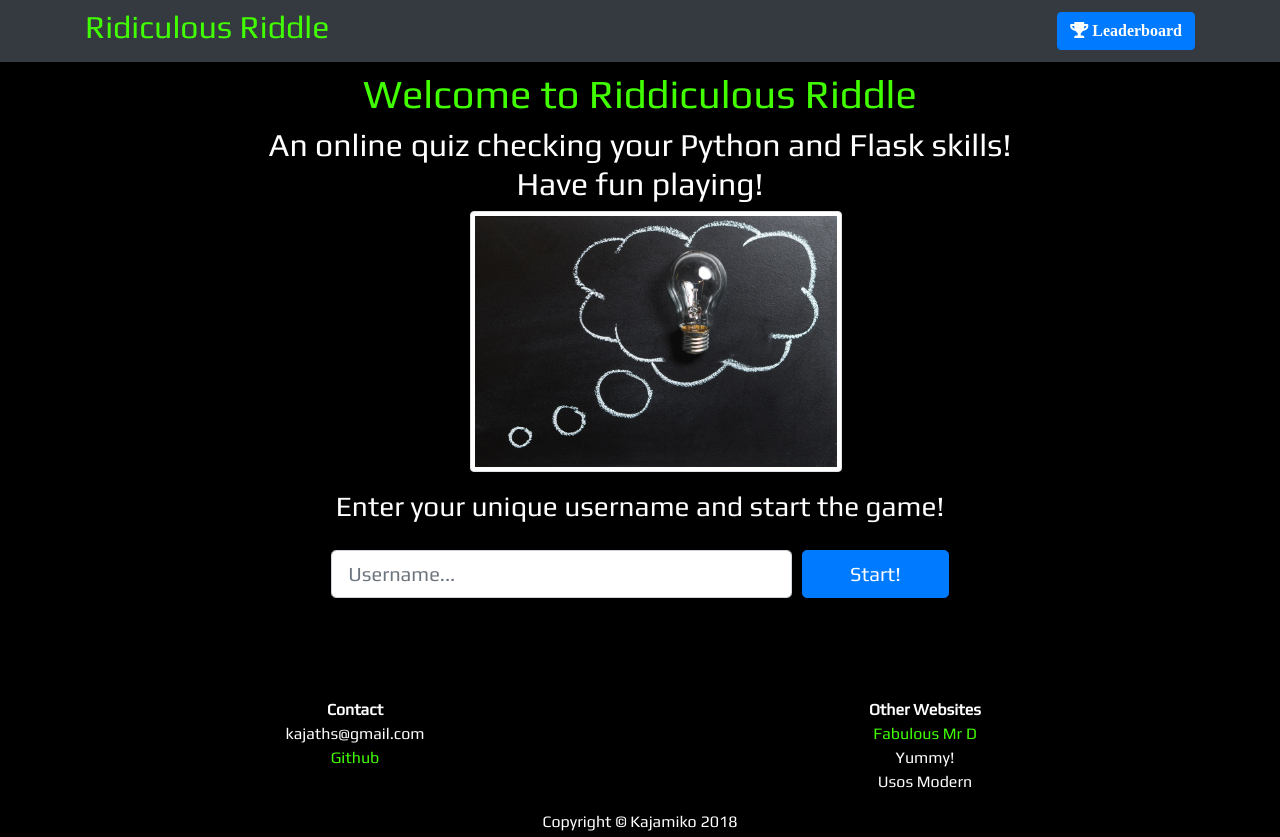
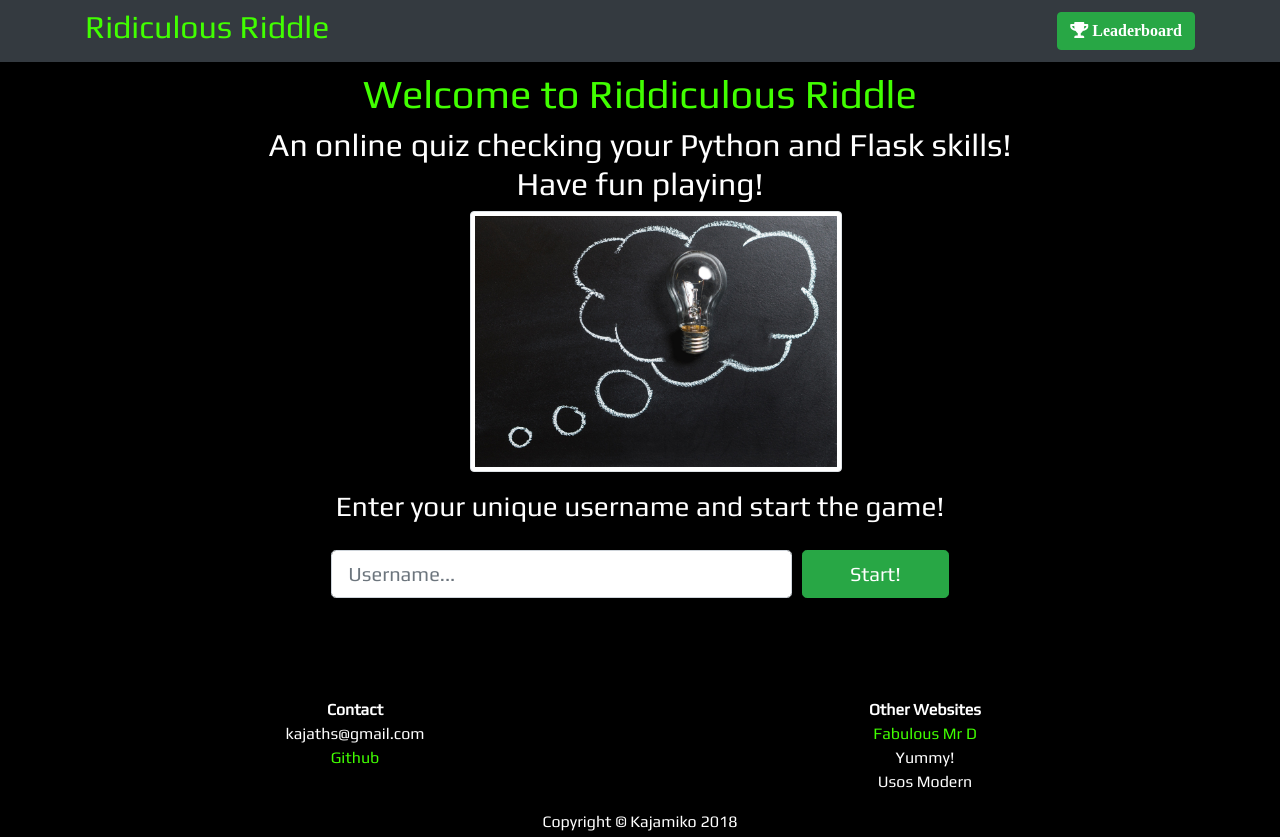
Before and after one commit to kajamiko/ridiculous_riddle, a Flask app: page / in a window 1280 px wide. Shown: the top 837 px of the page. Run offline with Flask 2, Linux system fonts and the light colour scheme; some libraries are stand-ins or nearby versions.

Commit message:
Changed buttons colour

```diff
--- a/run.py
+++ b/run.py
@@ -71,7 +71,6 @@ def game(username, level, score=0):
             points = request.form['score_getter']
             #convert all to integer, just in case
             new_score = int(score) + int(points)
-            ################# experimental code ##############################
             session[username].setdefault(level, points)
             session.modified = True
             print(session[username][level])
--- a/templates/base.html
+++ b/templates/base.html
@@ -19,7 +19,7 @@
     <nav class="navbar navbar-light bg-dark static-top">
       <div class="container">
         <a class="rr" href="/"><h2>Ridiculous Riddle</h2></a>
-        <a class="btn btn-primary" href="{{ url_for('leaderboard') }}"><span class="fas fa-trophy"> Leaderboard</a>
+        <a class="btn btn-success" href="{{ url_for('leaderboard') }}"><span class="fas fa-trophy"> Leaderboard</a>
       </div>
     </nav>
 
--- a/templates/index.html
+++ b/templates/index.html
@@ -24,7 +24,7 @@
                 </div>
                 <div class="col-12 col-md-3">
 
-                  <button type="submit" class="btn btn-block btn-lg btn-primary">Start!</button>
+                  <button type="submit" class="btn btn-block btn-lg btn-success">Start!</button>
 
                 </div>
               </div>
--- a/templates/user.html
+++ b/templates/user.html
@@ -14,7 +14,7 @@
   </div>
     <form method="POST">
     <div class="form-inline">
-        <button type="submit" class="btn btn-block btn-lg btn-danger">Start!</button>
+        <button type="submit" class="btn btn-block btn-lg btn-success">Start!</button>
 
     </div>
   </form>
```
